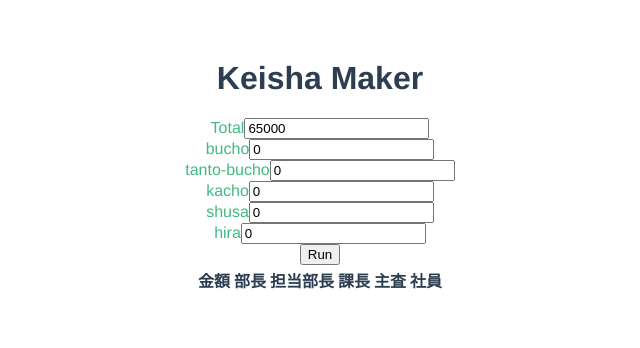
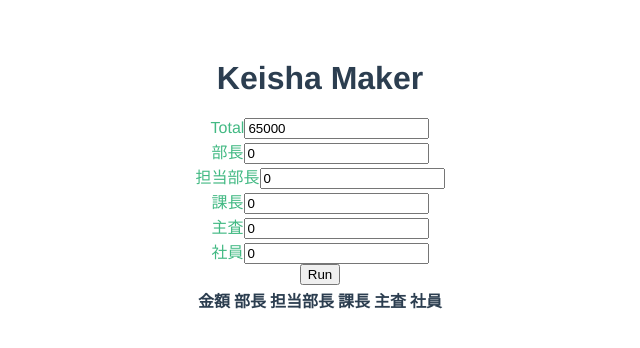
Before and after one commit to masaponto/keisha-maker, a Vue app: page / in a window 1280 px wide. Shown: the top 348 px of the page, without its empty margins (320-960 px from the left). Built offline with nearby package versions, Linux system fonts and the light colour scheme.

Commit message:
[Fix] ui

```diff
--- a/src/components/KeishaMaker.vue
+++ b/src/components/KeishaMaker.vue
@@ -10,27 +10,27 @@
 				<input type="number" v-model="total" pliceholder="0" />
 			</div>
 			<div class="bucho">
-				<a>bucho</a>
+				<a>{{ columns.bucho }}</a>
 				<input type="number" v-model="bucho_num" placeholder="0" />
 			</div>
 
 			<div class="tanto-bucho">
-				<a>tanto-bucho</a>
+				<a>{{ columns.tbucho }}</a>
 				<input type="number" v-model="tanto_bucho_num" placeholder="0" />
 			</div>
 
 			<div class="kacho">
-				<a>kacho</a>
+				<a>{{ columns.kacho }}</a>
 				<input type="number" v-model="kacho_num" placeholder="0" />
 			</div>
 
 			<div class="shusa">
-				<a>shusa</a>
+				<a>{{ columns.shusa }}</a>
 				<input type="number" v-model="shusa_num" placeholder="0" />
 			</div>
 
 			<div class="hira">
-				<a>hira</a>
+				<a>{{ columns.hira }}</a>
 				<input type="number" v-model="hira_num" placeholder="0" />
 			</div>
 
```
